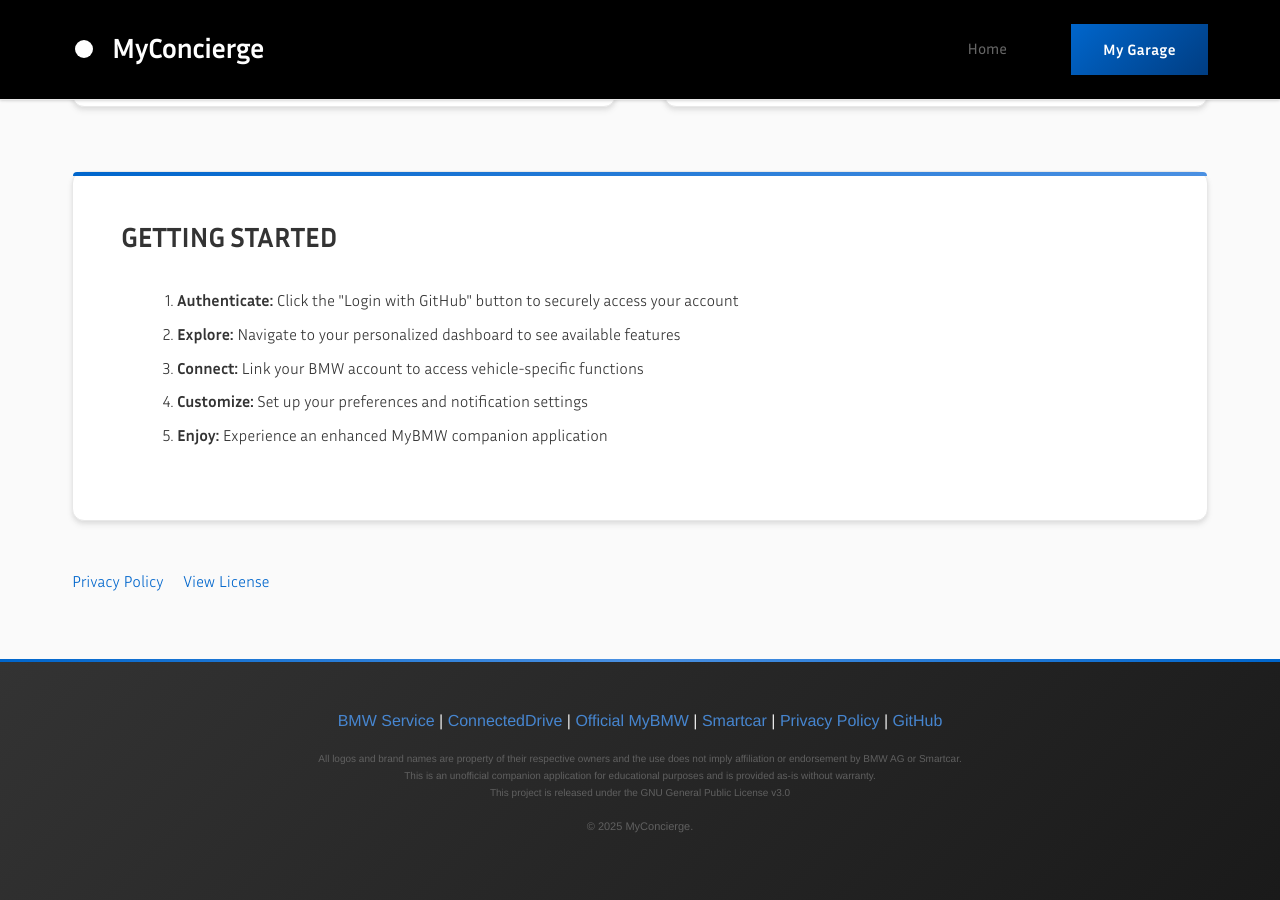
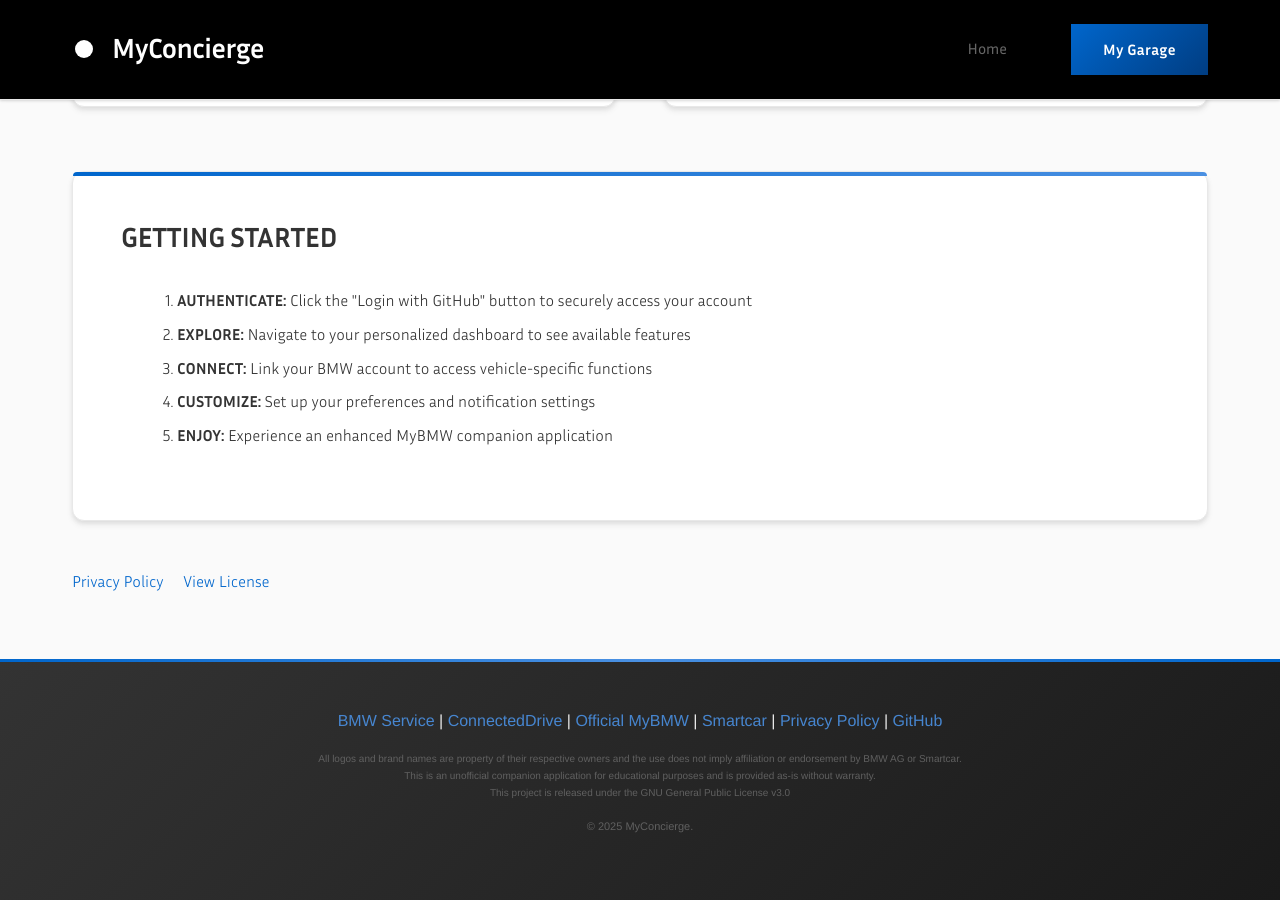
Before and after one commit to chatala1/BMW-Concierge, a Jekyll site: the page built from index.html, in a window 1280 px wide and 900 px high, scrolled down 2131 px. Built offline with Jekyll 4.4.1, drawn with Linux system fonts in a browser that asks for light colours.

```diff
--- a/index.html
+++ b/index.html
@@ -79,11 +79,11 @@ description: "MyConcierge - Your ultimate companion for the MyBMW experience"
 <div class="card">
     <h2>GETTING STARTED</h2>
     <ol style="margin-left: 1.5rem; margin-top: 1rem;">
-        <li><strong>Authenticate:</strong> Click the "Login with GitHub" button to securely access your account</li>
-        <li><strong>Explore:</strong> Navigate to your personalized dashboard to see available features</li>
-        <li><strong>Connect:</strong> Link your BMW account to access vehicle-specific functions</li>
-        <li><strong>Customize:</strong> Set up your preferences and notification settings</li>
-        <li><strong>Enjoy:</strong> Experience an enhanced MyBMW companion application</li>
+        <li><strong>AUTHENTICATE:</strong> Click the "Login with GitHub" button to securely access your account</li>
+        <li><strong>EXPLORE:</strong> Navigate to your personalized dashboard to see available features</li>
+        <li><strong>CONNECT:</strong> Link your BMW account to access vehicle-specific functions</li>
+        <li><strong>CUSTOMIZE:</strong> Set up your preferences and notification settings</li>
+        <li><strong>ENJOY:</strong> Experience an enhanced MyBMW companion application</li>
     </ol>
 </div>
 
```
